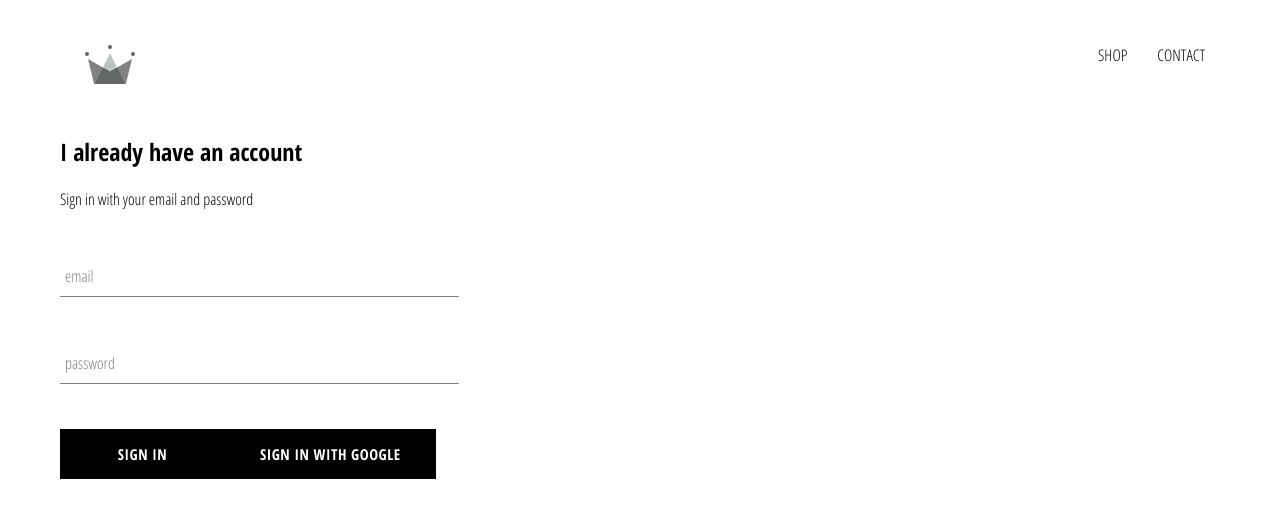
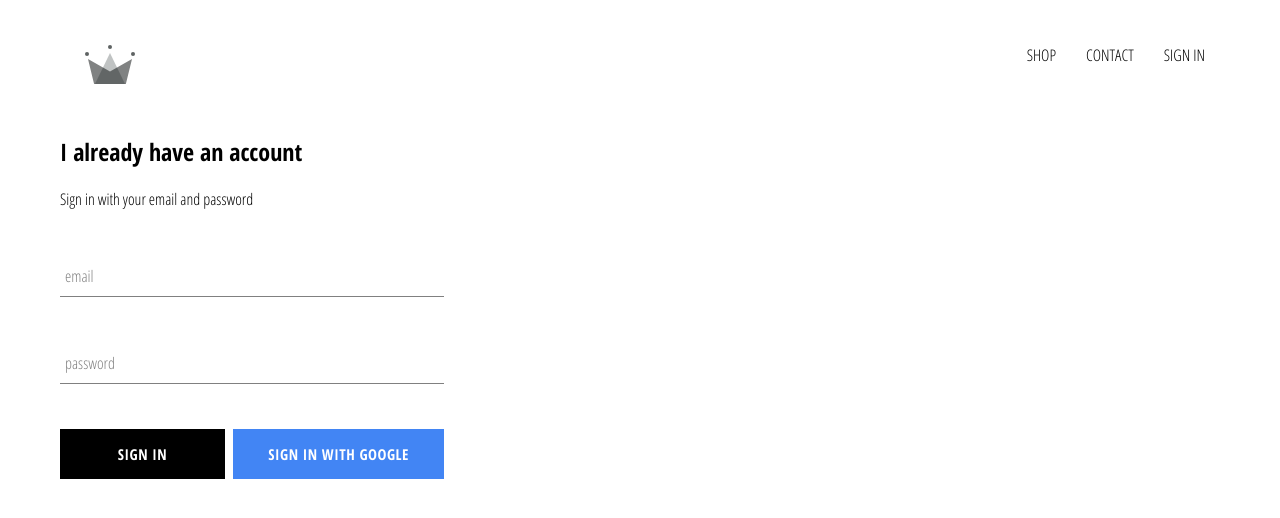
Before and after one commit to SamedYalnizz/react-webstore, a React (Create React App) app: page /signin in a window 1280 px wide. Shown: the top 518 px of the page. Built offline with nearby package versions, Linux system fonts and the light colour scheme; no server answers.

Commit message:
integrated firebase, sign in page with sign in component

```diff
--- a/src/App.css
+++ b/src/App.css
@@ -8,3 +8,7 @@
   text-decoration: none;
   color: black;
 }
+
+* {
+  box-sizing: border-box;
+}
--- a/src/App.js
+++ b/src/App.js
@@ -21,18 +21,23 @@
     }
   }
 
-  componenDidMount(){
-    auth.onAuthStateChanged(user => {
+  unsubscribeFromAuth = null;
+
+  componentDidMount(){
+    this.unsubscribeFromAuth = auth.onAuthStateChanged(user => {
       this.setState({currentUser: user});
       console.log(user);
     });
   }
 
+  componentWillUnmount(){
+    this.unsubscribeFromAuth();
+  }
+
   render(){
-    console.log(this.state.currentUser);
     return (
       <div className="">
-        <Header />
+        <Header currentUser = {this.state.currentUser} />
         <Switch>
           <Route exact path='/' component={HomePage} />
           <Route path='/shop' component={ShopPage} />
--- a/src/components/custom-button/custom-button.component.jsx
+++ b/src/components/custom-button/custom-button.component.jsx
@@ -2,8 +2,8 @@
 
 import './custom-button.style.scss';
 
-const CustomButton = ({children, ...otherProps}) => (
-    <button className="custom-button" {...otherProps}>
+const CustomButton = ({children, isGoogleSignIn, ...otherProps}) => (
+    <button className={`${isGoogleSignIn ?  'google-sign-in' : '' } custom-button`} {...otherProps}>
         {children}
     </button>
 );
--- a/src/components/custom-button/custom-button.style.scss
+++ b/src/components/custom-button/custom-button.style.scss
@@ -19,4 +19,15 @@
       color: black;
       border: 1px solid black;
     }
+
+    &.google-sign-in{
+      background-color: #4285f4;
+      color: white;
+
+      &:hover{
+        background-color: #357ae8;
+        border: none;
+      }
+    }
+
   }
--- a/src/components/header/header.component.jsx
+++ b/src/components/header/header.component.jsx
@@ -1,12 +1,14 @@
 import React from 'react';
 import { Link } from 'react-router-dom';
+
+import { auth } from '../../firebase/firebase.utils';
 
 import { ReactComponent as Logo } from '../../assets/crown.svg';
 
 import './header.style.scss';
 
 
-const Header = () => (
+const Header = ({currentUser}) => (
     <div className='header'>
         <Link to='/' className='logo-container'>
             <Logo className='logo' />
@@ -18,6 +20,14 @@
             <Link to='/shop' className="option">
                 CONTACT
             </Link>
+            {
+                currentUser ?
+                <div className="option" onClick={() => auth.signOut()}>
+                 SIGN OUT
+                 </div>
+                :
+                <Link className="option" to='/signin'> SIGN IN</Link>
+            }
         </div>
     </div>
 )
--- a/src/components/header/header.style.scss
+++ b/src/components/header/header.style.scss
@@ -20,6 +20,7 @@
 
       .option {
         padding: 10px 15px;
+        cursor: pointer;
       }
     }
   }
--- a/src/components/sign-in/sign-in.component.jsx
+++ b/src/components/sign-in/sign-in.component.jsx
@@ -48,8 +48,11 @@
                     handleChange={this.handleChange}
                     label="password"
                     required/>
-                    <CustomButton type="submit" value="Submit"> Sign In </CustomButton>
-                    <CustomButton onClick={signInWithGoogle}> Sign In With Google </CustomButton>
+                    <div className="buttons">
+                        <CustomButton type="submit" value="Submit" > Sign In </CustomButton>
+                        <CustomButton onClick={signInWithGoogle} isGoogleSignIn > Sign In With Google </CustomButton>
+                    </div>
+
                 </form>
             </div>
         )
--- a/src/components/sign-in/sign-in.style.scss
+++ b/src/components/sign-in/sign-in.style.scss
@@ -6,4 +6,10 @@
     .title {
         margin: 10px 0;
     }
+
+    .buttons {
+        display: flex;
+        justify-content: space-between;
+
+    }
 }
```
